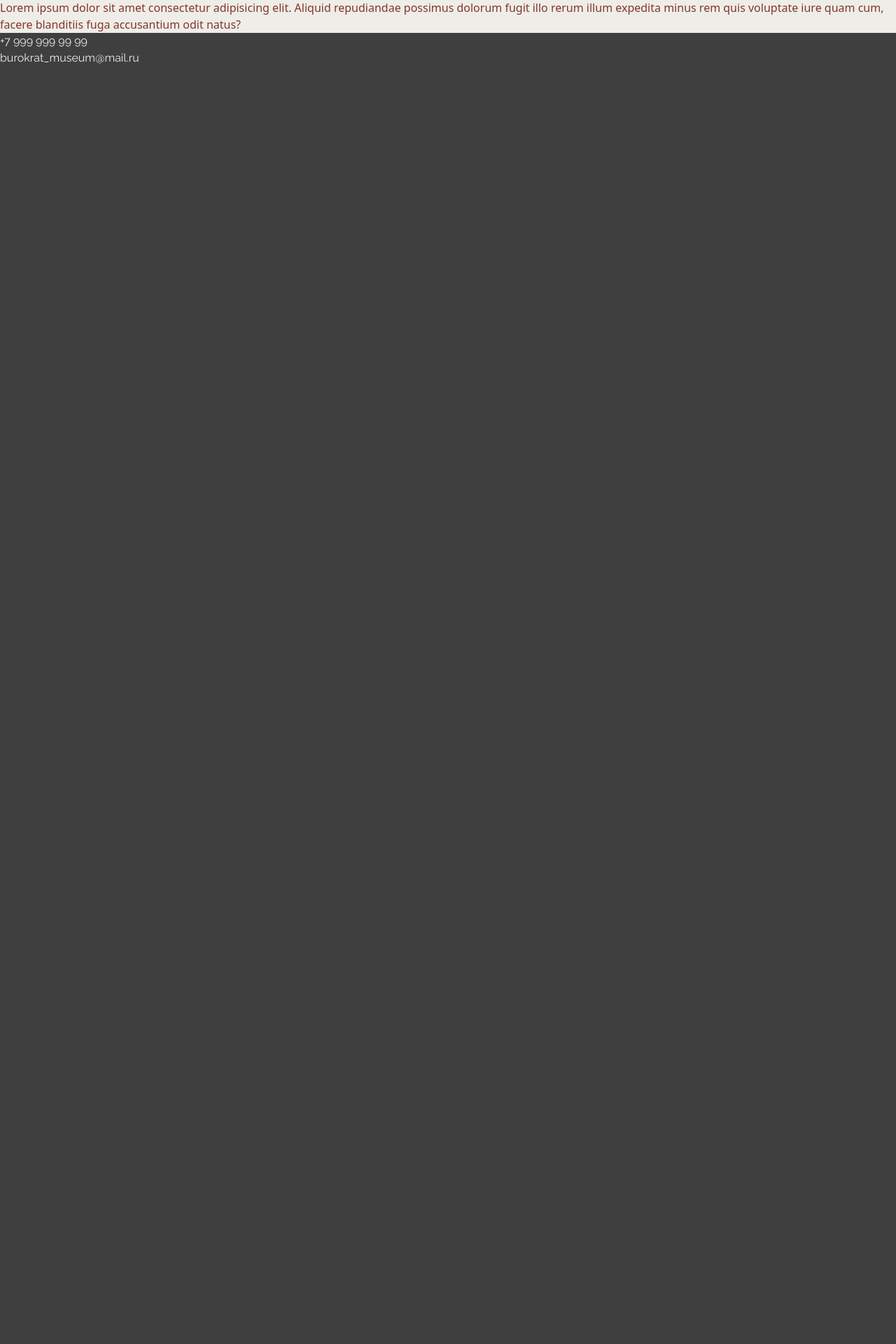
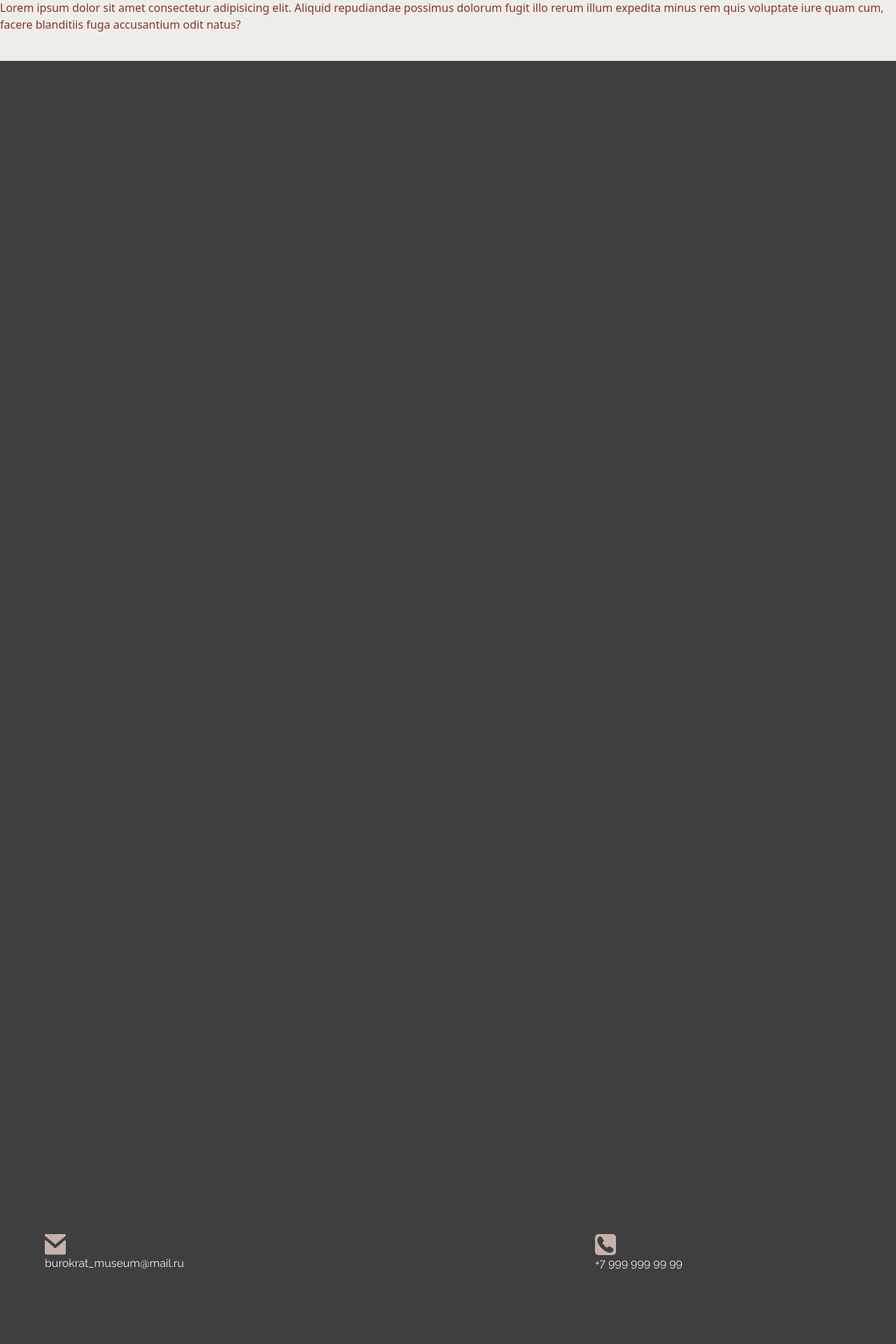
Before and after one commit to vikkkaa22/burokrat, a Laravel app: page / in a window 1280 px wide. Shown: the part 697-2617 px from the top of the page at 70% size. Before the commit the page ends 788 px from the top, so only its background shows below. Run offline with Laravel 12, Linux system fonts and the light colour scheme; style sheets or scripts are compiled from the project's sources.

Commit message:
start made footer

```diff
--- a/resources/css/app.css
+++ b/resources/css/app.css
@@ -8,6 +8,7 @@
   --breakpoint-3xl: 120rem;
   --color-bg: #EFEDE8;
   --color-white: #EFEDE8;
+  --color-beige: #C9B1AA;
   --color-gray: #3F3F3F;
   --color-red: #83372A;
   --ease-fluid: cubic-bezier(0.3, 0, 0, 1);
--- a/resources/views/welcome.blade.php
+++ b/resources/views/welcome.blade.php
@@ -15,13 +15,13 @@
 <body class="bg-bg">
     <header class="bg-bg sticky">
         <div class="mt-10 flex justify-between items-center max-w-6xl mx-auto">
-            <div class="logo">
-                <a href="/">
-                    <img src="../../public/img/logo.svg" alt="Логотип">
+            <div class="">
+                <a href="welcome.blade.php">
+                    <img src="img/logo.svg" alt="Логотип">
                 </a>
             </div>
             <nav>
-                <ul class="text-gray-xl font-main flex space-x-6">
+                <ul class="font-medium-main text-gray-xl flex space-x-6">
                     <li><a href="sections/about-city.blade.php">О городе</a></li>
                     <li><a href="sections/about-place.blade.php">Бюрократъ</a></li>
                     <li><a href="sections/museum.blade.php">Музей</a></li>
@@ -52,11 +52,14 @@
     <img src="img/1.jpg" alt="tiger">
     <p class="bg-bg text-red">Lorem ipsum dolor sit amet consectetur adipisicing elit. Aliquid repudiandae possimus dolorum fugit illo rerum illum expedita minus rem quis voluptate iure quam cum, facere blanditiis fuga accusantium odit natus?</p>
     </main>
-    <footer class="bg-gray text-white font-main flex h-596">
-        <ul >
-            <li>+7 999 999 99 99</li>
-            <li>burokrat_museum@mail.ru</li>
-        </ul>
+    <footer class="bg-gray font-main h-596">
+        <div class="mt-10 flex max-w-6xl mx-auto pt-419 text-white grid grid-cols-2 gap-105">
+            <p><img src="/img/mail.svg" alt=""> <a href="mailto:burokrat_museum@mail.ru">burokrat_museum@mail.ru</a></p>
+            <p><img src="/img/phone.svg" alt=""> <a href="tel:+79999999999">+7 999 999 99 99</a></p>
+
+            <p class="text-beige">&copy; «Бюрократъ», 2026</p>
+            <p class="text-beige">Политика конфиденциальности</p>
+        </div>
     </footer>
 
 </body>
```
Also changed, not shown: public/img/mail.jpg (deleted).
